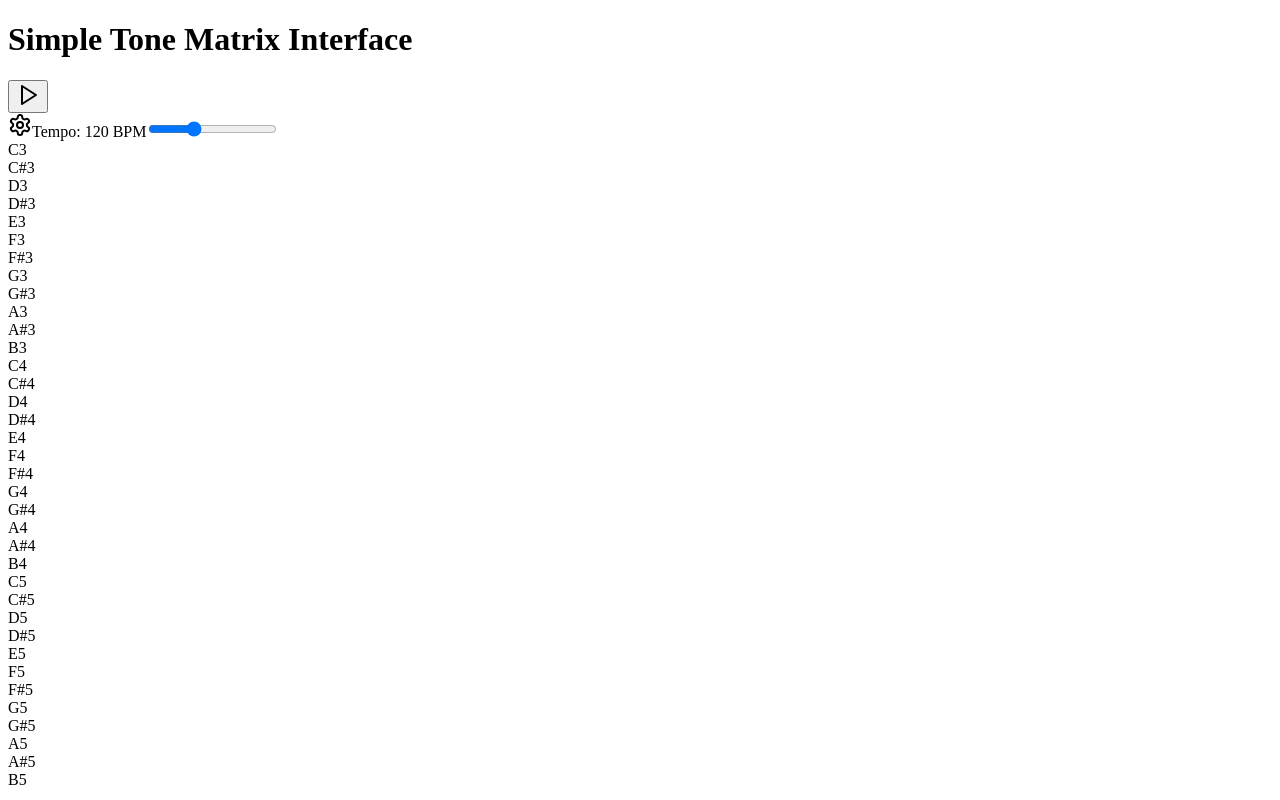
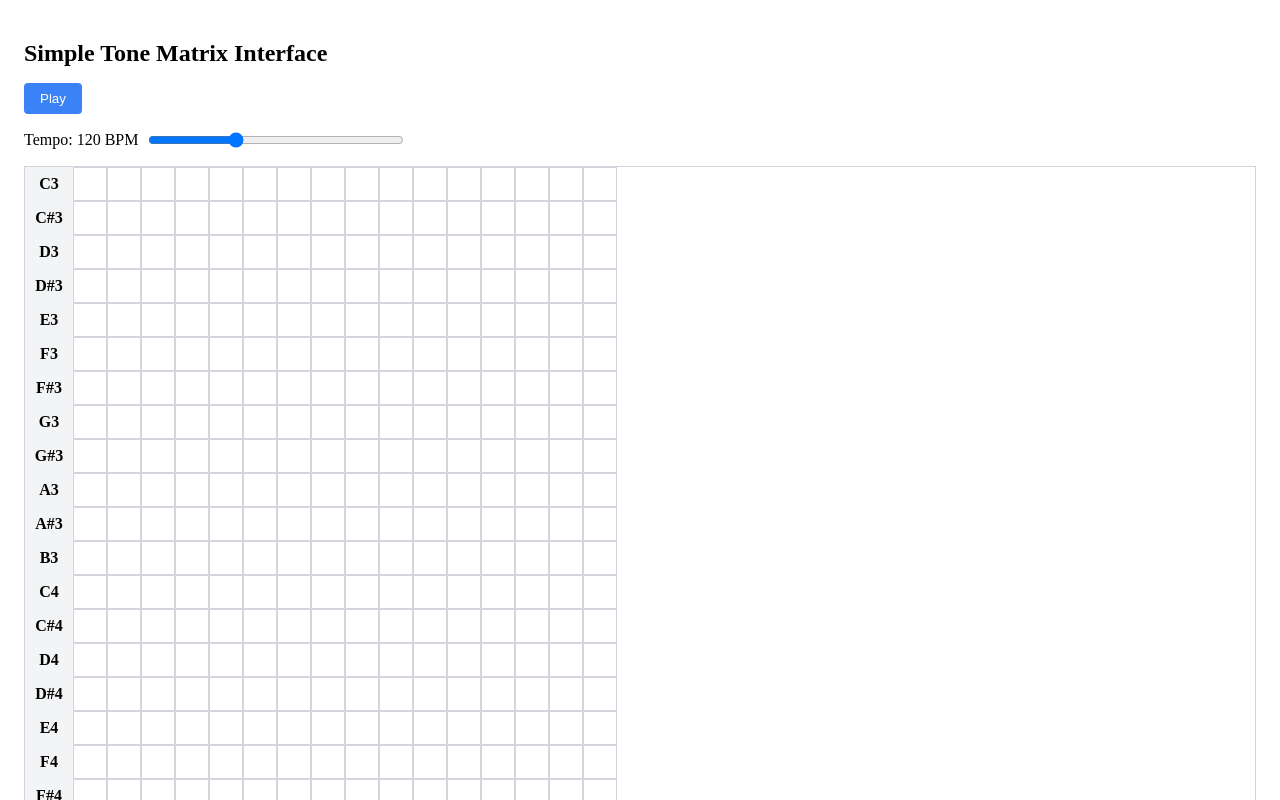
Before and after one commit to benasayag/music-matrix-interface-clean, a React (Create React App) app: page / in a window 1280 px wide. Shown: the top 800 px of the page. Built offline with nearby package versions, Linux system fonts and the light colour scheme.

Commit message:
Update App.tsx to use MusicalMatrixInterface as main component

```diff
--- a/src/App.tsx
+++ b/src/App.tsx
@@ -1,6 +1,4 @@
 import React, { useState, useEffect, useCallback, useRef } from 'react';
-import { Play, Pause, Settings } from 'lucide-react';
-
 
 const notes = ['C', 'C#', 'D', 'D#', 'E', 'F', 'F#', 'G', 'G#', 'A', 'A#', 'B'];
 const octaves = [3, 4, 5];
@@ -8,9 +6,15 @@ const numColumns = 16;
 
 const MatrixCell = ({ isActive, isPlaying, onClick }) => (
   <div
-    className={`w-8 h-8 border border-gray-300 cursor-pointer transition-all duration-200 ${
-      isActive ? 'bg-blue-500' : 'bg-white'
-    } ${isPlaying ? 'ring-4 ring-yellow-300 ring-opacity-50' : ''}`}
+    style={{
+      width: '2rem',
+      height: '2rem',
+      border: '1px solid #D1D5DB',
+      cursor: 'pointer',
+      transition: 'all 0.2s',
+      backgroundColor: isActive ? '#3B82F6' : 'white',
+      boxShadow: isPlaying ? '0 0 0 2px rgba(252, 211, 77, 0.5)' : 'none'
+    }}
     onClick={onClick}
   />
 );
@@ -121,21 +125,30 @@ const MusicalMatrixInterface = () => {
   };
 
   return (
-    <div className="p-4">
-      <h1 className="text-2xl font-bold mb-4">Simple Tone Matrix Interface</h1>
+    <div style={{ padding: '1rem' }}>
+      <h1 style={{ fontSize: '1.5rem', fontWeight: 'bold', marginBottom: '1rem' }}>Simple Tone Matrix Interface</h1>
       {error && (
-        <div className="mb-4 p-4 bg-red-100 text-red-700 rounded">
+        <div style={{ backgroundColor: '#FEE2E2', color: '#DC2626', padding: '1rem', marginBottom: '1rem', borderRadius: '0.25rem' }}>
           {error}
         </div>
       )}
-      <div className="mb-4">
-        <button onClick={handlePlayPause}>
-          {isPlaying ? <Pause size={24} /> : <Play size={24} />}
+      <div style={{ marginBottom: '1rem' }}>
+        <button
+          onClick={handlePlayPause}
+          style={{
+            padding: '0.5rem 1rem',
+            backgroundColor: '#3B82F6',
+            color: 'white',
+            border: 'none',
+            borderRadius: '0.25rem',
+            cursor: 'pointer'
+          }}
+        >
+          {isPlaying ? 'Pause' : 'Play'}
         </button>
       </div>
-      <div className="flex items-center mb-4">
-        <Settings size={24} className="mr-2" />
-        <span className="mr-2">Tempo: {tempo} BPM</span>
+      <div style={{ display: 'flex', alignItems: 'center', marginBottom: '1rem' }}>
+        <span style={{ marginRight: '0.5rem' }}>Tempo: {tempo} BPM</span>
         <input
           type="range"
           value={tempo}
@@ -143,13 +156,13 @@ const MusicalMatrixInterface = () => {
           min={60}
           max={240}
           step={1}
-          className="w-64"
+          style={{ width: '16rem' }}
         />
       </div>
-      <div className="border border-gray-300">
+      <div style={{ border: '1px solid #D1D5DB' }}>
         {matrix.map((row, rowIndex) => (
-          <div key={rowIndex} className="flex">
-            <div className="w-12 flex items-center justify-center bg-gray-100 font-semibold">
+          <div key={rowIndex} style={{ display: 'flex' }}>
+            <div style={{ width: '3rem', display: 'flex', alignItems: 'center', justifyContent: 'center', backgroundColor: '#F3F4F6', fontWeight: '600' }}>
               {notes[rowIndex % notes.length]}{octaves[Math.floor(rowIndex / notes.length)]}
             </div>
             {row.map((cell, colIndex) => (
```
